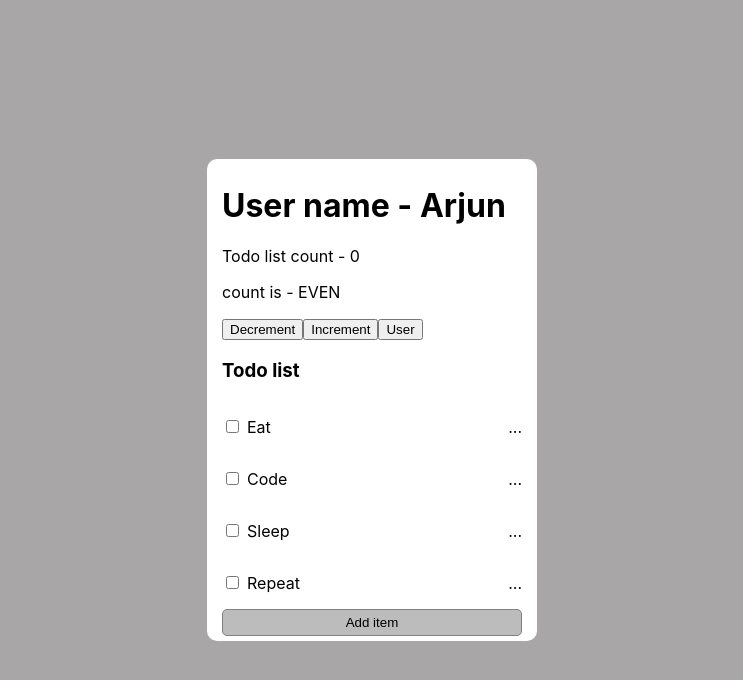
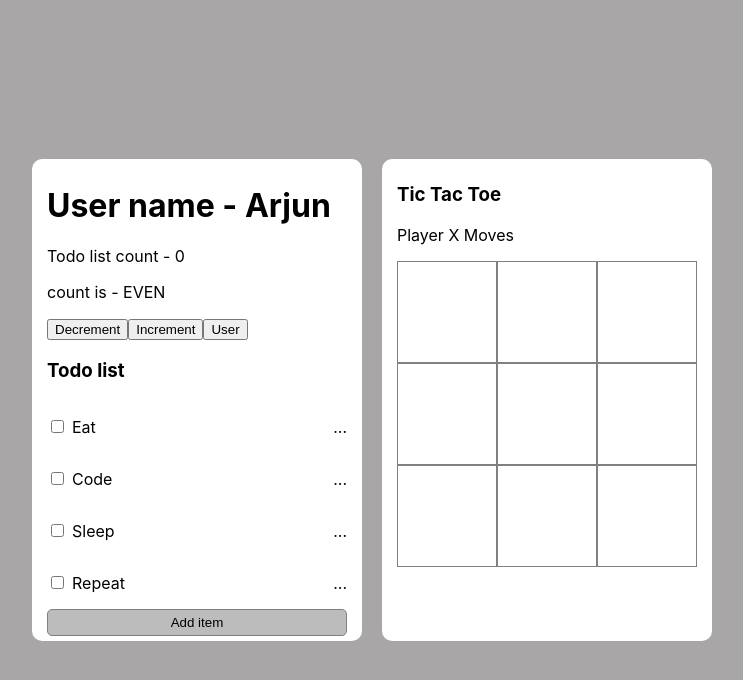
Before and after one commit to Dhanunjay2127/react, a React (Create React App) app: page / in a window 1280 px wide. Shown: the top 680 px of the page, without its empty margins (268-1011 px from the left). Built offline with nearby package versions, Linux system fonts and the light colour scheme.

Commit message:
tic-tac-toe

```diff
--- a/src/App.css
+++ b/src/App.css
@@ -30,3 +30,23 @@ body {
   border: 1px solid gray;
   padding: 5px 0px;
 }
+
+.square {
+  width: 100px;
+  height: 100px;
+  border: 1px solid gray;
+  display: flex;
+  align-items: center;
+  justify-content: center;
+}
+
+.board-row {
+  display: flex;
+}
+.play-button {
+  width: 100%;
+  border: 1px solid;
+  padding: 3px 0px;
+  margin: 3px 0px;
+  border-radius: 5px;
+}
--- a/src/App.js
+++ b/src/App.js
@@ -1,9 +1,12 @@
 import "./App.css";
 import TodoList from "./components/TodoList";
 import TodoUser from "./components/TodoUser";
+import Board from "./components/Board";
 
 function App() {
   return (
+    <>
+      <div style={{ display: "flex", gap: "20px" }}>
         <div className="todo">
           <TodoUser />
           <h3>Todo list</h3>
@@ -13,6 +16,9 @@ function App() {
           <TodoList item="Repeat" />
           <button className="todo-button">Add item</button>
         </div>
+        <Board />
+      </div>
+    </>
   );
 }
 
--- /dev/null
+++ b/src/components/Board.jsx
@@ -0,0 +1,74 @@
+import React, { useState } from "react";
+import Square from "./Square";
+
+function Board() {
+  const [state, setState] = useState(Array(9).fill(null));
+  const [isXturn, setXturn] = useState(true);
+  const handleClick = (index) => {
+    if (winner) return alert("Game is Over");
+    if (state[index]) return alert("Already Filled");
+    const copyState = [...state];
+    copyState[index] = isXturn ? "X" : "O";
+    setState(copyState);
+    setXturn(!isXturn);
+  };
+
+  const checkWinner = () => {
+    const winnerLines = [
+      [0, 1, 2],
+      [3, 4, 5],
+      [6, 7, 8],
+      [0, 3, 6],
+      [1, 4, 7],
+      [2, 5, 8],
+      [0, 4, 8],
+      [2, 4, 6],
+    ];
+
+    for (const Line of winnerLines) {
+      const [a, b, c] = Line;
+      if (state[a] && state[a] === state[b] && state[b] === state[c]) {
+        return true;
+      }
+    }
+    return false;
+  };
+
+  const checkEmpty = () => {
+    return state.filter((s) => s === null).length === 0;
+  };
+
+  const winner = checkWinner();
+  const empty = checkEmpty();
+  return (
+    <>
+      <div className="todo">
+        <h3>Tic Tac Toe</h3>
+        <p>Player {isXturn ? "X" : "O"} Moves</p>
+        {winner && <h3> Winner is {isXturn ? "O" : "X"}</h3>}
+        <div className="board-row">
+          <Square onClick={() => handleClick(0)} value={state[0]} />
+          <Square onClick={() => handleClick(1)} value={state[1]} />
+          <Square onClick={() => handleClick(2)} value={state[2]} />
+        </div>
+        <div className="board-row">
+          <Square onClick={() => handleClick(3)} value={state[3]} />
+          <Square onClick={() => handleClick(4)} value={state[4]} />
+          <Square onClick={() => handleClick(5)} value={state[5]} />
+        </div>
+        <div className="board-row">
+          <Square onClick={() => handleClick(6)} value={state[6]} />
+          <Square onClick={() => handleClick(7)} value={state[7]} />
+          <Square onClick={() => handleClick(8)} value={state[8]} />
+        </div>
+        {(winner || empty) && (
+          <button onClick={() => setState(Array(9).fill(null))} className="play-button">
+            Play Again
+          </button>
+        )}
+      </div>
+    </>
+  );
+}
+
+export default Board;
--- /dev/null
+++ b/src/components/Square.jsx
@@ -0,0 +1,11 @@
+import React, { useState } from "react";
+
+function Square(props) {
+  return (
+    <div onClick={props.onClick} className="square">
+      <p>{props.value}</p>
+    </div>
+  );
+}
+
+export default Square;
```
Lines whose indentation alone changed are shown as unchanged.
